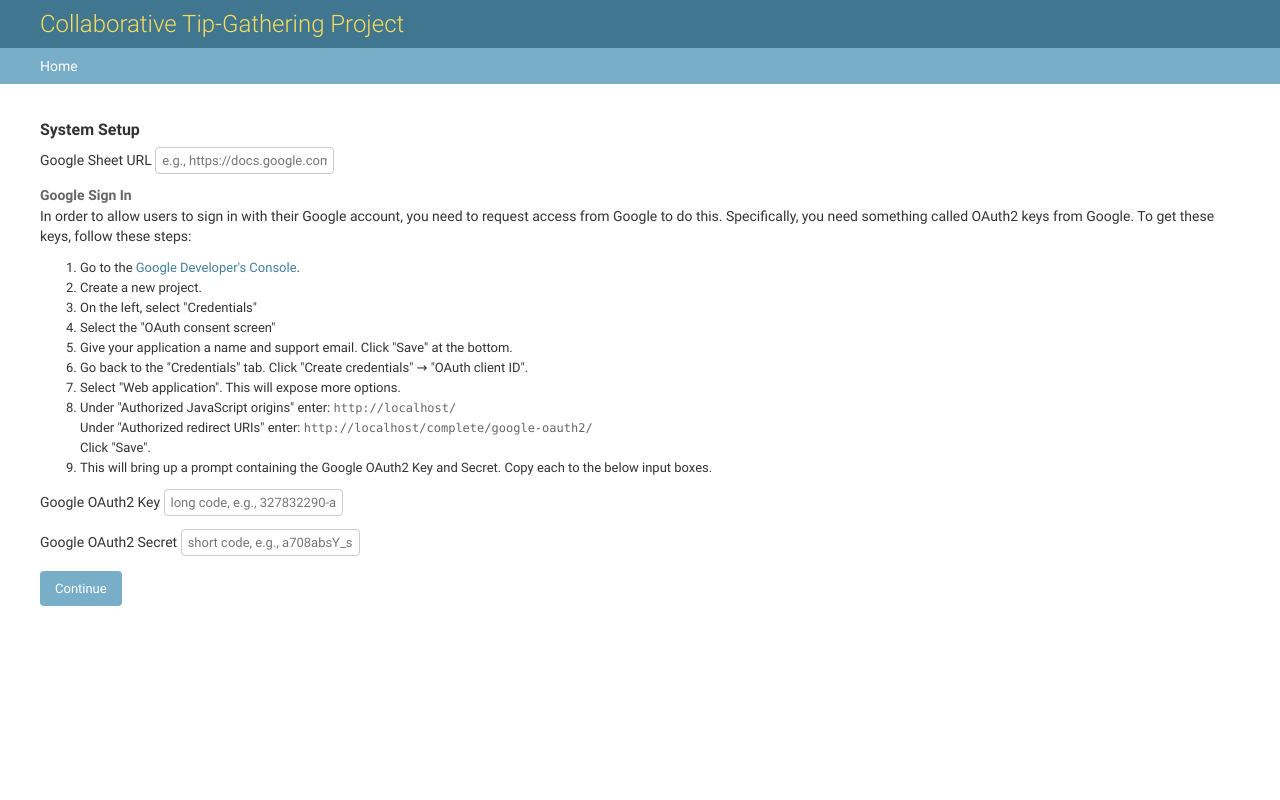
After one commit to propublica/django-collaborative, a Django app: page /begin-setup/ in a window 1280 px wide. The commit adds this page. Run offline with Django 3.2, Linux system fonts and the light colour scheme.

Commit message:
Skeleton for setup configuration/flow

```diff
--- a/collaborative/urls.py
+++ b/collaborative/urls.py
@@ -18,8 +18,12 @@ from django.conf.urls import include, url
 from django.urls import path
 from django.views.generic.base import RedirectView
 
+from collaborative import views
+
+
 urlpatterns = [
-	url(r'^$', RedirectView.as_view(url='admin/')),
+    url(r'^$', RedirectView.as_view(url='admin/')),
     url('', include('social_django.urls', namespace='social')),
     path('admin/', admin.site.urls),
+    path('begin-setup/', views.begin_setup, name='begin-setup')
 ]
--- /dev/null
+++ b/collaborative/views.py
@@ -0,0 +1,11 @@
+from django.shortcuts import render
+
+
+def begin_setup(request):
+    """
+    Entry point for setting up the rest of the system. At this point
+    the user has logged in using the default login and are now getting
+    ready to configure the database, schema (via Google sheets URL) and
+    any authentication backends (Google Oauth2, Slack, etc).
+    """
+    return render(request, 'begin-setup.html', {})
--- a/templates/admin/login.html
+++ b/templates/admin/login.html
@@ -21,11 +21,11 @@ function toggleLogin() {
     var loginForm = document.getElementById("login-form");
     var socialLogin = document.getElementById("social-login");
     if (!loginForm.style.display || loginForm.style.display == "none") {
-        toggleButton.text = '{% trans "I want to use social sign in" %}';
+        toggleButton.text = "{% trans 'I want to use social sign in' %}";
         loginForm.style.display = "block";
         socialLogin.style.display = "none";
     } else {
-        toggleButton.text = '{% trans "Or, sign in with a password" %}';
+        toggleButton.text = "{% trans 'Or, sign in with a password' %}";
         loginForm.style.display = "none";
         socialLogin.style.display = "block";
     }
@@ -79,7 +79,7 @@ function toggleLogin() {
         <div class="form-row">
             {{ form.password.errors }}
             {{ form.password.label_tag }} {{ form.password }}
-            <input type="hidden" name="next" value="{{ next }}" />
+            <input type="hidden" name="next" value="{% url 'begin-setup' %}" />
         </div>
         {% url 'admin_password_reset' as password_reset_url %}
         {% if password_reset_url %}
--- /dev/null
+++ b/templates/begin-setup.html
@@ -0,0 +1,81 @@
+{% extends "setup-base.html" %}
+{% load i18n static %}
+
+{% block title %}
+System Setup | {{ block.super }}
+{% endblock %}
+
+{% block content %}
+  <h2>System Setup</h2>
+  <form>
+    <div class="base-config">
+      {% trans 'Google Sheet URL' as sheets_label %}
+      <label for="sheets_url">{{ sheets_label }}</label>
+      <input name="sheets_url" type="text" placeholder="e.g., https://docs.google.com/spreadsheets/d/1w2Bt..." required />
+    </div>
+
+    <div class="authentication">
+      <h3>Google Sign In</h3>
+      <p class="instructions">
+        {% blocktrans trimmed %}
+        In order to allow users to sign in with their Google account, you need
+        to request access from Google to do this. Specifically, you need
+        something called OAuth2 keys from Google. To get these keys, follow
+        these steps:
+        <ol>
+          <li>
+            Go to the <a href="https://console.developers.google.com/" target="_blank">Google Developer's Console</a>.
+          </li>
+          <li>
+            Create a new project.
+          </li>
+          <li>
+            On the left, select "Credentials"
+          </li>
+          <li>
+            Select the "OAuth consent screen"
+          </li>
+          <li>
+            Give your application a name and support email. Click "Save" at the
+            bottom.
+          </li>
+          <li>
+            Go back to the "Credentials" tab. Click "Create credentials" &rarr;
+            "OAuth client ID".
+          </li>
+          <li>
+            Select "Web application". This will expose more options.
+          </li>
+          <li>
+            Under "Authorized JavaScript origins" enter:
+            <code>http://localhost/</code><br/>
+            Under "Authorized redirect URIs" enter:
+            <code>http://localhost/complete/google-oauth2/</code><br/>
+            Click "Save".
+          </li>
+          <li>
+            This will bring up a prompt containing the Google
+            OAuth2 Key and Secret. Copy each to the below input boxes.
+          </li>
+        </ol>
+        {% endblocktrans %}
+      </p>
+      <div>
+        <p>
+          {% trans 'Google OAuth2 Key' as google_oauth_key %}
+          <label for="google_oauth_key">{{ google_oauth_key }}</label>
+          <input name="google_oauth_key" type="text" placeholder="long code, e.g., 327832290-ajn..." />
+        </p>
+
+        <p>
+          {% trans 'Google OAuth2 Secret' as google_oauth_secret %}
+          <label for="google_oauth_secret">{{ google_oauth_secret }}</label>
+          <input name="google_oauth_secret" type="text" placeholder="short code, e.g., a708absY_s..." />
+        </p>
+      </div>
+    </div>
+    <div>
+      <input type="submit" value="{% trans 'Continue' %}" />
+    </div>
+  </form>
+{% endblock %}
--- /dev/null
+++ b/templates/setup-base.html
@@ -0,0 +1,10 @@
+{% extends "admin/base_site.html" %}
+{% load i18n static %}
+
+{% block title %}
+Collaborative Tip-Gathering Project
+{% endblock %}
+
+{% block branding %}
+<h1>Collaborative Tip-Gathering Project</h1>
+{% endblock %}
```
Also changed, not shown: collaborative/settings.py (+7 -0 lines), 1 other file.
